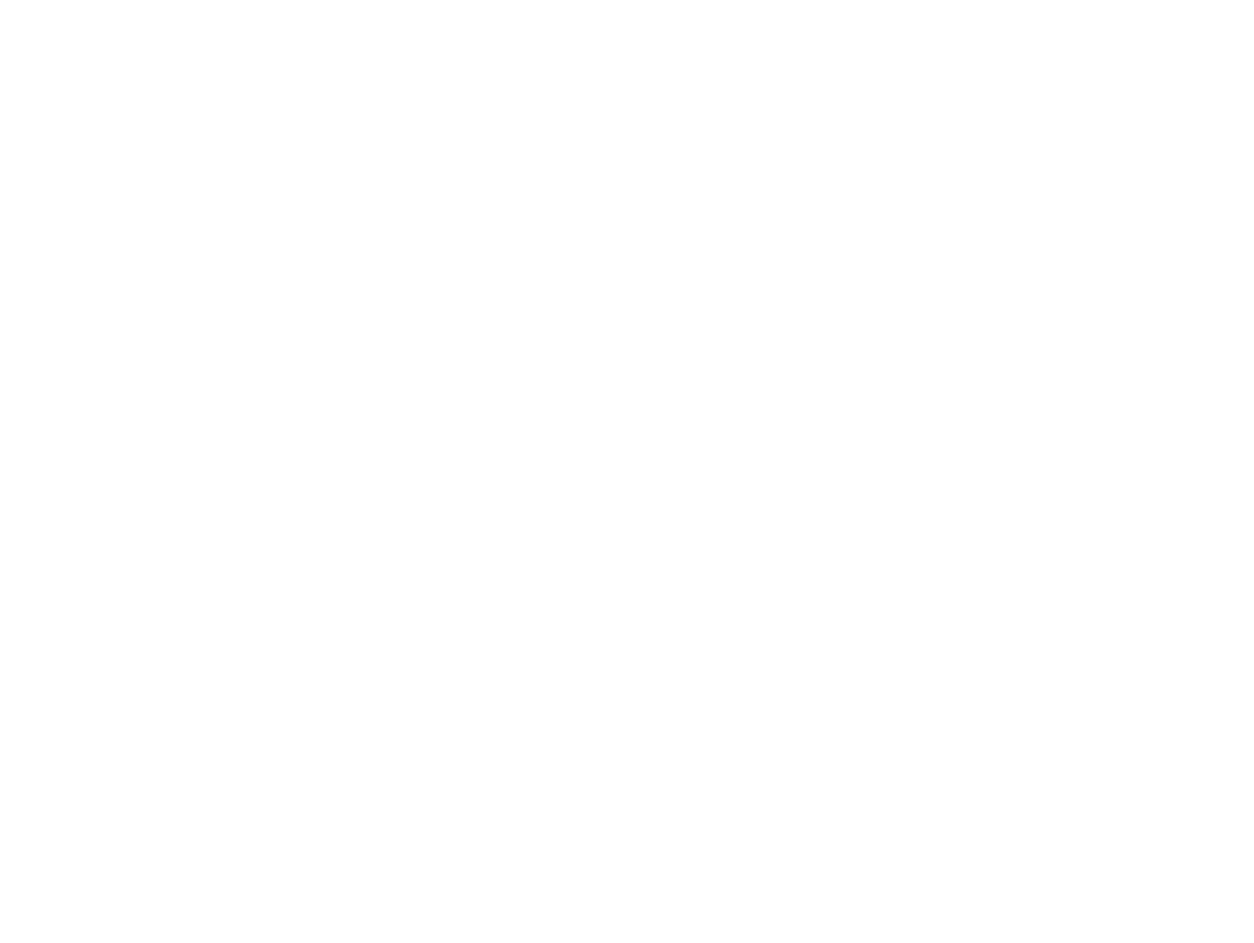
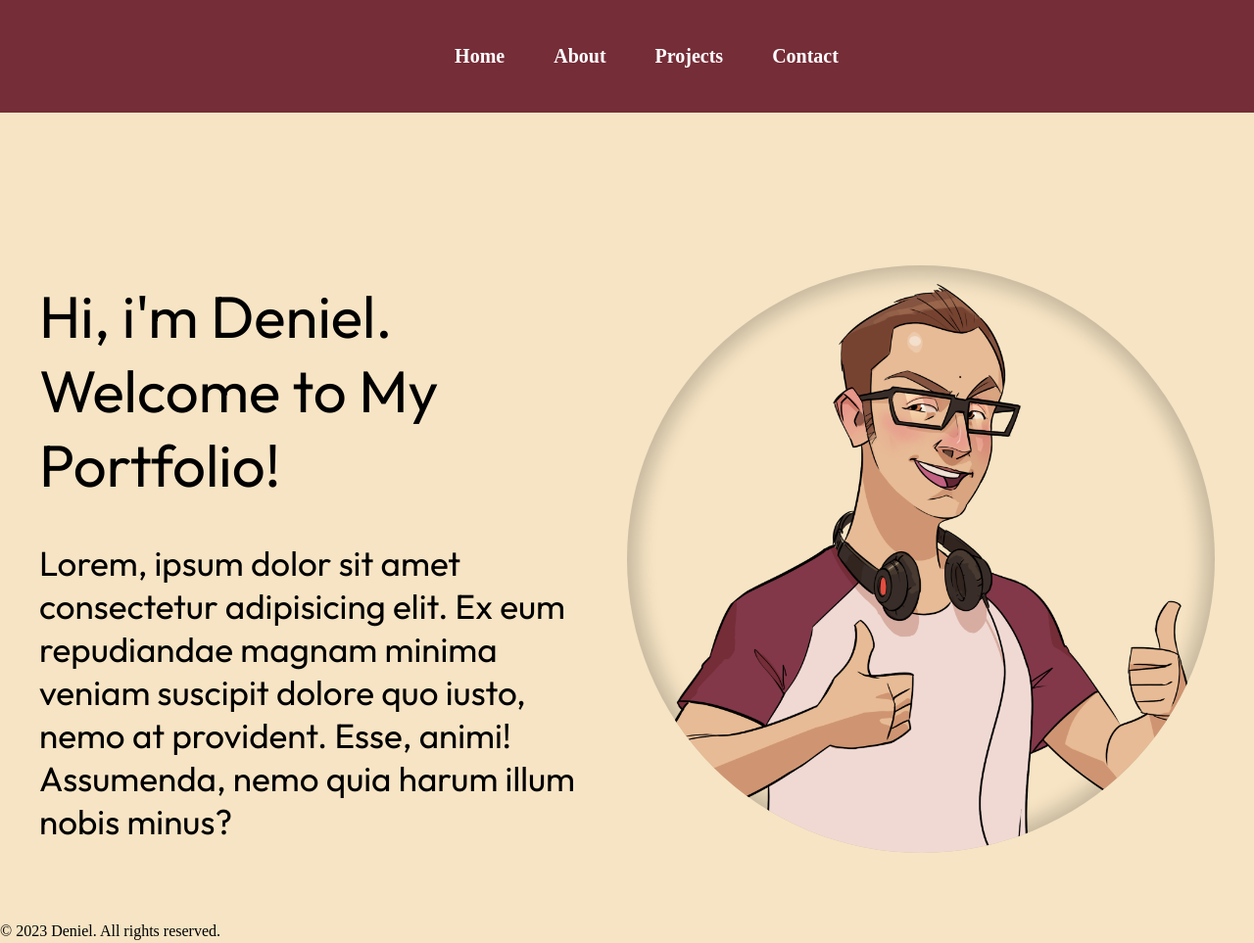
Before and after one commit to ildesh/desh.me, a plain HTML site: page public/index.html in a window 1280 px wide. Shown: the whole page at 98% size. Before the commit the page ends 800 px from the top, so only its background shows below. Drawn offline with Linux system fonts and the light colour scheme; a web font is replaced by a local one.

Commit message:
Add homepage structure and initial styles
- Updated `index.html` with a header, navigation links, main content, and footer.
- Added `palette.css` and `styles.css` for initial styling.
- Included responsive layout and custom fonts via Google Fonts.
- Styled navigation, introductory content, and image presentation.

```diff
--- a/public/index.html
+++ b/public/index.html
@@ -4,8 +4,34 @@
     <meta charset="UTF-8">
     <meta name="viewport" content="width=device-width, initial-scale=1.0">
     <title>Home</title>
+    <link rel="stylesheet" href="/public/styles/palette.css">
+    <link rel="stylesheet" href="/public/styles/styles.css">
+
 </head>
 <body>
-
+    <header>
+        <nav>
+             <ul class="nav-links">
+                 <li><a href="/">Home</a></li>
+                 <li><a href="/about">About</a></li>
+                 <li><a href="/projects">Projects</a></li>
+                 <li><a href="/contact">Contact</a></li>
+             </ul>
+        </nav>
+    </header>
+    <div class="first-content">
+        <div class="text-content">
+            <h1>Hi, i'm Deniel. Welcome to My Portfolio!</h1>
+            <p>Lorem, ipsum dolor sit amet consectetur adipisicing elit.
+            Ex eum repudiandae magnam minima veniam suscipit dolore quo iusto,
+            nemo at provident. Esse, animi! Assumenda, nemo quia harum illum nobis minus?</p>
+        </div>
+        <img src="/public/images/deshnuovo.png" alt="logo">
+    </div>
+    <div class="second-content"></div>
+    <div class="third-content"></div>
+    <footer>
+        <p>&copy; 2023 Deniel. All rights reserved.</p>
+    </footer>
 </body>
 </html>
--- /dev/null
+++ b/public/styles/palette.css
@@ -0,0 +1,8 @@
+:root{
+    --navbar--background-color:#752d38;
+    --body--background-color:#f6e4c4;
+    --border-color:#D3D3D3;
+    --footer--background-color:#2C3E50;
+    --bottons--background-color: #4682B4;
+    --header--background-color:#752d38;
+}
--- a/public/styles/styles.css
+++ b/public/styles/styles.css
@@ -0,0 +1,83 @@
+@import url('https://fonts.googleapis.com/css2?family=ADLaM+Display&family=Alegreya:ital,wght@0,400..900;1,400..900&family=Alfa+Slab+One&family=Archivo+Black&family=Parkinsans:wght@300..800&family=Tilt+Warp&display=swap');
+@import url('https://fonts.googleapis.com/css2?family=ADLaM+Display&family=Alegreya:ital,wght@0,400..900;1,400..900&family=Alfa+Slab+One&family=Archivo+Black&family=Outfit:wght@100..900&family=Parkinsans:wght@300..800&family=Tilt+Warp&display=swap');
+
+html,body{
+    box-sizing: border-box;
+    margin: 0px;
+    padding: 0px;
+    background-color: var(--body--background-color);
+}
+header{
+    background-color: var(--header--background-color);
+    padding: 30px 40px;
+    display: flex;
+    align-items: center;
+    justify-content: space-evenly;
+}
+
+
+header .logo span{
+    font-size: 35px;
+    font-family: 'Parkinsans', latin;
+    font-weight: 600;
+    color: #fff;
+}
+
+.nav-links{
+    display: flex;
+    align-items: center;
+    gap: 20px;
+}
+
+.nav-links li{
+     list-style: none;
+     font-size: 20px;
+     font-family: 'Parkinsans', latin;
+     font-weight: 600;
+}
+
+.nav-links li a{
+    color: #fff;
+    text-decoration: none;
+    transition: 0.5s ease-in-out;
+    padding: 10px 15px;
+    border-radius: 20px;
+}
+
+.nav-links li a:hover,
+.nav-links li a.active{
+    background-color: #fff;
+    color: #000
+}
+
+.first-content{
+    padding: 30px 40px;
+    gap: 20px;
+    margin-top: 100px;
+    display: flex;
+    align-items: center;
+    justify-content: space-evenly;
+}
+
+.first-content .text-content h1{
+    font-size: 60px;
+    font-family: 'Outfit', Italic;
+    font-weight: 400;
+    max-width: 1200px;
+}
+
+
+.first-content p{
+     font-size: 35px;
+     font-family: 'Outfit', Italic;
+     font-weight: 400;
+     max-width: 1200px;
+}
+
+.first-content img{
+    width: 600px;
+    height: auto;
+    border-radius: 100%;
+    box-shadow: inset 0px 0px 20px 10px rgba(0, 0, 0, 0.2);
+
+}
```
Also changed, not shown: public/images/deshnuovo.png (added).
